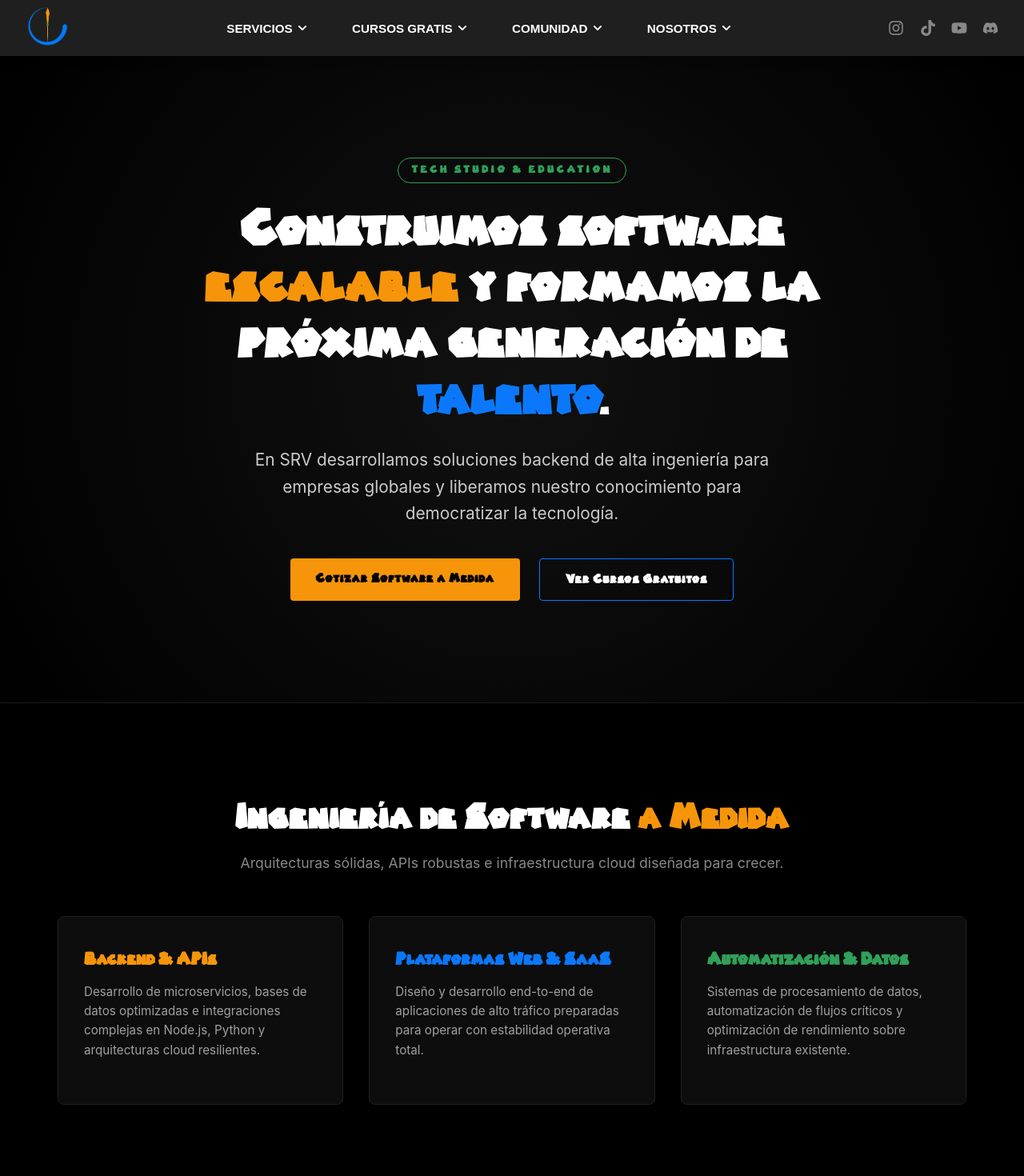
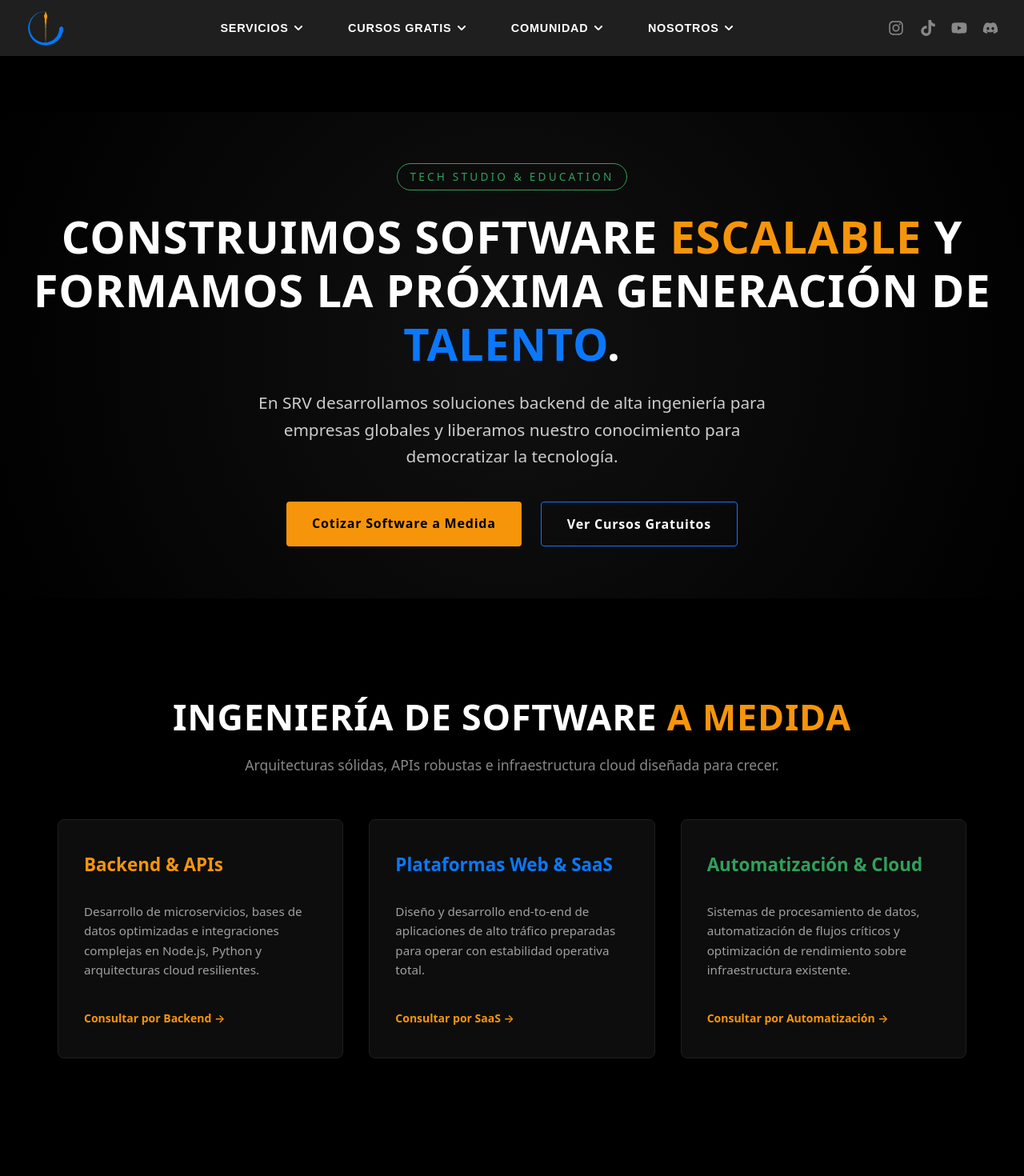
Before and after one commit to SRV-solutions/web, a React (Vite) app: page / in a window 1280 px wide. Shown: the top 1470 px of the page at 80% size. Built offline with nearby package versions, Linux system fonts and the light colour scheme.

Commit message:
add cosas

```diff
--- a/index.html
+++ b/index.html
@@ -28,7 +28,7 @@
   <meta name="twitter:image" content="https://imagenes-landing.s3.us-east-1.amazonaws.com/nuevaweb/logotipo.png" />
   <meta name="twitter:card" content="summary_large_image" />
 
-  <link rel="icon" href="./public/SRV-LOGO.png" />
+  <link rel="icon" href="/SRV-LOGO.png" />
   <title>SRV - Desarrolla tu Potencial Humano</title>
 
   <!-- CSS Styles -->
--- a/src/App.jsx
+++ b/src/App.jsx
@@ -37,10 +37,10 @@ function Layout({ children }) {
   return (
     <>
       <Helmet>
-        <meta name="description" content="Aprende desarrollo web con JavaScript, Python y otras tecnologías backend avanzadas." />
+        <meta name="description" content="Aprende desarrollo web Gratis con JavaScript, Python y otras tecnologías backend avanzadas." />
         <meta name="keywords" content="desarrollo web, backend, JavaScript, Python, desarrollo de software, programación backend" />
         <meta name="author" content="wearesrv" />
-        <meta property="og:title" content="Cursos de Desarrollo Web - Aprende Backend y Más" />
+        <meta property="og:title" content="Cursos de Desarrollo Web - Aprende Gratis Backend y Más" />
         <meta property="og:description" content="Cursos completos sobre desarrollo backend con JavaScript y Python." />
         <meta property="og:url" content="https://wearesrv.com" />
       </Helmet>
--- a/src/components/Footer/style.module.css
+++ b/src/components/Footer/style.module.css
@@ -29,7 +29,7 @@
 }
 
 .section_heading {
-  font-family: 'Retro', sans-serif;
+  font-family:  sans-serif;
   font-size: 1.15rem;
   letter-spacing: 0.08rem;
   margin: 0 0 1.2rem 0;
--- a/src/components/Header/Nav/Index.jsx
+++ b/src/components/Header/Nav/Index.jsx
@@ -1,5 +1,6 @@
+import React from 'react';
 import { useMediaQuery } from 'react-responsive';
-import { Link } from 'react-router-dom';
+import { Link, useLocation } from 'react-router-dom';
 import { FaInstagram, FaTiktok, FaYoutube, FaDiscord, FaChevronDown } from "react-icons/fa";
 import menuData from '../../../data/menuData';
 import MobileNav from './MobileNav/Index';
@@ -7,17 +8,51 @@ import styles from './style.module.css';
 
 const Nav = () => {
   const isMobile = useMediaQuery({ query: "(max-width: 768px)" });
+  const location = useLocation();
 
   if (isMobile) {
     return <MobileNav />;
   }
+
+  // Función para volver arriba de todo suavemente
+  const handleLogoClick = (e) => {
+    if (location.pathname === "/") {
+      e.preventDefault(); // Evita recargar si ya estás en la Home
+      window.scrollTo({
+        top: 0,
+        behavior: "smooth"
+      });
+      // Limpia cualquier hash de la URL si lo hubiera
+      window.history.pushState(null, "", "/");
+    }
+  };
+
+  // Manejador de clics para desplazamientos dentro de la misma página (hash)
+  const handleNavClick = (e, targetUrl) => {
+    if (targetUrl.includes("#")) {
+      const hashId = targetUrl.split("#")[1];
+      const element = document.getElementById(hashId);
+
+      // Si estamos en la Home '/', hacemos scroll directo sin recargar
+      if (location.pathname === "/" && element) {
+        e.preventDefault();
+        element.scrollIntoView({ behavior: "smooth" });
+        window.history.pushState(null, "", targetUrl);
+      }
+    }
+  };
 
   return (
     <header className={styles.header}>
       <nav className={styles.navbar} aria-label="Navegación principal">
         {/* LOGO */}
         <div className={styles.logo_container}>
-          <Link to="/" className={styles.link_logo} aria-label="Inicio">
+          <Link
+            to="/"
+            className={styles.link_logo}
+            aria-label="Inicio"
+            onClick={handleLogoClick}
+          >
             <img className={styles.logo} src="/SRV-LOGO.png" alt="Logo de SRV" />
           </Link>
         </div>
@@ -41,16 +76,32 @@ const Nav = () => {
 
                 {!menu.disabled && (
                   <ul className={styles.dropdown_menu}>
-                    {menu.links.map((link, idx) => (
-                      <li key={idx} className={styles.dropdown_list_item}>
-                        <Link
-                          to={link.to || "#"}
-                          className={styles.dropdown_link}
-                        >
-                          {link.label.toUpperCase()}
-                        </Link>
-                      </li>
-                    ))}
+                    {menu.links.map((link, idx) => {
+                      const isExternal = link.isExternal || link.to.startsWith("http");
+
+                      return (
+                        <li key={idx} className={styles.dropdown_list_item}>
+                          {isExternal ? (
+                            <a
+                              href={link.to}
+                              target="_blank"
+                              rel="noopener noreferrer"
+                              className={styles.dropdown_link}
+                            >
+                              {link.label.toUpperCase()}
+                            </a>
+                          ) : (
+                            <a
+                              href={link.to}
+                              className={styles.dropdown_link}
+                              onClick={(e) => handleNavClick(e, link.to)}
+                            >
+                              {link.label.toUpperCase()}
+                            </a>
+                          )}
+                        </li>
+                      );
+                    })}
                   </ul>
                 )}
               </li>
--- a/src/components/Header/Nav/MobileNav/Index.jsx
+++ b/src/components/Header/Nav/MobileNav/Index.jsx
@@ -37,7 +37,7 @@ const MobileNav = () => {
         <header className={styles.mobileHeader}>
             <div className={styles.navbar}>
                 <Link to="/" className={styles.logoContainer}>
-                    <img src="https://imagenes-landing.s3.us-east-1.amazonaws.com/nuevaweb/logotipo.png" alt="Logo" className={styles.logo} />
+                    <img src="/SRV-LOGO.png" className={styles.logo} />
                 </Link>
                 <button className={styles.menuButton} onClick={toggleMenu}>
                     {menuOpen ? <FaTimes size={24} /> : <FaBars size={24} />}
--- a/src/components/Header/Nav/style.module.css
+++ b/src/components/Header/Nav/style.module.css
@@ -11,7 +11,7 @@
   display: flex;
   justify-content: space-between;
   align-items: center;
-  box-shadow: 0 4px 12px rgba(0, 0, 0, 0.25);
+  box-shadow: 0 4px 12px rgba(0, 0, 0, 0.4);
   position: fixed;
   top: 0;
   left: 0;
@@ -27,9 +27,14 @@
   align-items: center;
 }
 
+.link_logo {
+  display: flex;
+  align-items: center;
+}
+
 .logo {
   transition: transform 0.6s cubic-bezier(0.4, 0, 0.2, 1);
-  width: 55px;
+  width: 50px;
   height: auto;
 }
 
@@ -59,9 +64,10 @@
 .dropdown_title_btn {
   background: transparent;
   border: none;
-  color: #fff;
-  font-weight: 600;
-  font-size: 0.95rem;
+  color: #ffffff;
+  font-weight: 700;
+  font-size: 0.9rem;
+  letter-spacing: 0.05rem;
   cursor: pointer;
   padding: 0.75rem 1rem;
   border-radius: 6px 6px 0 0;
@@ -73,7 +79,7 @@
 
 .dropdown:hover .dropdown_title_btn {
   background-color: #2b2b2b;
-  color: #ffd700;
+  color: #f6950a;
 }
 
 .drop_flecha {
@@ -90,13 +96,16 @@
   position: absolute;
   top: 100%;
   left: 0;
-  min-width: 180px;
+  min-width: 220px;
+  white-space: nowrap;
   background-color: #2b2b2b;
   list-style: none;
   margin: 0;
   padding: 0.5rem 0;
   border-radius: 0 0 6px 6px;
-  box-shadow: 0 8px 16px rgba(0, 0, 0, 0.3);
+  box-shadow: 0 8px 16px rgba(0, 0, 0, 0.4);
+  border: 1px solid #333333;
+  border-top: none;
   opacity: 0;
   visibility: hidden;
   transform: translateY(-8px);
@@ -115,17 +124,18 @@
 
 .dropdown_link {
   display: block;
-  padding: 0.6rem 1.2rem;
+  padding: 0.7rem 1.2rem;
   text-decoration: none;
   color: #e0e0e0;
   font-size: 0.85rem;
+  font-weight: 500;
   letter-spacing: 0.5px;
   transition: background-color 0.2s ease, color 0.2s ease;
 }
 
 .dropdown_link:hover {
   background-color: #383838;
-  color: #ffd700;
+  color: #f6950a;
 }
 
 /* Redes */
@@ -136,14 +146,14 @@
 }
 
 .icons {
-  color: #888;
+  color: #888888;
   display: flex;
   align-items: center;
   transition: color 0.2s ease, transform 0.2s ease;
 }
 
 .icons:hover {
-  color: #ffd700;
+  color: #f6950a;
   transform: translateY(-2px);
 }
 
--- a/src/components/Home/Index.jsx
+++ b/src/components/Home/Index.jsx
@@ -1,17 +1,29 @@
-import React from 'react';
+import React, { useEffect } from 'react';
+import { useLocation } from 'react-router-dom';
 import styles from './style.module.css';
 
-const YOUTUBE_PLAYLIST_URL = 'https://www.youtube.com/@weareSRV/playlists'; // Coloca aquí el link final de tu playlist
-
-// Configuración de WhatsApp (Argentina: +54 9 + código de área + número)
+const YOUTUBE_PLAYLIST_URL = 'https://www.youtube.com/@weareSRV/playlists';
 const PHONE_NUMBER = '5491123869799';
 const WHATSAPP_MESSAGE = encodeURIComponent('Hola, quiero cotizar un software');
 const WHATSAPP_URL = `https://wa.me/${PHONE_NUMBER}?text=${WHATSAPP_MESSAGE}`;
 
 export default function Home() {
+  const { hash } = useLocation();
+
+  // Escucha cambios en el hash de la URL (/#servicios, /#backend, etc.) y hace scroll suave
+  useEffect(() => {
+    if (hash) {
+      const elementId = hash.replace('#', '');
+      const element = document.getElementById(elementId);
+      if (element) {
+        element.scrollIntoView({ behavior: 'smooth' });
+      }
+    }
+  }, [hash]);
+
   return (
     <div className={styles.homeContainer}>
-      {/* Hero Principal: Software a Medida */}
+      {/* Hero Principal */}
       <section className={styles.hero}>
         <div className={`${styles.badge} ${styles.green}`}>Tech Studio & Education</div>
         <h1 className={styles.heroTitle}>
@@ -45,23 +57,52 @@ export default function Home() {
         </div>
 
         <div className={styles.servicesGrid}>
-          <div className={styles.serviceCard}>
+          {/* Tarjeta 1: Backend */}
+          <div id="backend" className={styles.serviceCard}>
             <h3 className={styles.orange}>Backend & APIs</h3>
             <p>
               Desarrollo de microservicios, bases de datos optimizadas e integraciones complejas en Node.js, Python y arquitecturas cloud resilientes.
             </p>
+            <a
+              href={WHATSAPP_URL}
+              target="_blank"
+              rel="noopener noreferrer"
+              className={styles.cardLink}
+            >
+              Consultar por Backend →
+            </a>
           </div>
-          <div className={styles.serviceCard}>
+
+          {/* Tarjeta 2: SaaS */}
+          <div id="saas" className={styles.serviceCard}>
             <h3 className={styles.blue}>Plataformas Web & SaaS</h3>
             <p>
               Diseño y desarrollo end-to-end de aplicaciones de alto tráfico preparadas para operar con estabilidad operativa total.
             </p>
+            <a
+              href={WHATSAPP_URL}
+              target="_blank"
+              rel="noopener noreferrer"
+              className={styles.cardLink}
+            >
+              Consultar por SaaS →
+            </a>
           </div>
-          <div className={styles.serviceCard}>
-            <h3 className={styles.green}>Automatización & Datos</h3>
+
+          {/* Tarjeta 3: Automatización */}
+          <div id="automatizacion" className={styles.serviceCard}>
+            <h3 className={styles.green}>Automatización & Cloud</h3>
             <p>
               Sistemas de procesamiento de datos, automatización de flujos críticos y optimización de rendimiento sobre infraestructura existente.
             </p>
+            <a
+              href={WHATSAPP_URL}
+              target="_blank"
+              rel="noopener noreferrer"
+              className={styles.cardLink}
+            >
+              Consultar por Automatización →
+            </a>
           </div>
         </div>
       </section>
@@ -87,7 +128,7 @@ export default function Home() {
       </section>
 
       {/* Manifiesto SRV */}
-      <section className={styles.section}>
+      <section id="manifiesto" className={styles.section}>
         <div className={styles.manifestoWrapper}>
           <h2 className={styles.sectionTitle}>
             Nuestra <span className={styles.green}>Filosofía</span>
--- a/src/components/Home/style.module.css
+++ b/src/components/Home/style.module.css
@@ -1,20 +1,28 @@
-@font-face {
-  font-family: 'Retro';
-  src: url('../../fonts/retro.otf') format('woff');
-  font-weight: normal;
-  font-style: normal;
+
+
+/* Offset global para navegación y scroll suave */
+:global(html) {
+  scroll-behavior: smooth;
 }
 
+/* Desplazamiento preciso al hacer scroll a subsecciones evitando solape con el Navbar */
+.section,
+.serviceCard {
+  scroll-margin-top: 90px;
+}
+
+/* Contenedor principal de la Home */
 .homeContainer {
   background-color: #000000;
   color: #ffffff;
-  font-family: 'Retro', -apple-system, BlinkMacSystemFont, 'Segoe UI', Roboto, sans-serif;
+  font-family: system-ui, -apple-system, BlinkMacSystemFont, "Segoe UI", Roboto, sans-serif;
   min-height: 100vh;
   width: 100%;
   display: flex;
   flex-direction: column;
   box-sizing: border-box;
   overflow-x: hidden;
+  padding-top: 70px; /* Offset para el Navbar fijo */
 }
 
 /* Colores de Marca */
@@ -30,15 +38,14 @@
 
 /* Hero Section */
 .hero {
-  min-height: 85vh;
+  min-height: 60vh;
   display: flex;
   flex-direction: column;
-  justify-content: center;
+  justify-content: top;
   align-items: center;
   text-align: center;
   padding: 4rem 2rem;
   background: radial-gradient(circle at center, #111111 0%, #000000 100%);
-  border-bottom: 1px solid #1a1a1a;
 }
 
 .badge {
@@ -52,11 +59,13 @@
 }
 
 .heroTitle {
-  font-size: clamp(2rem, 5vw, 4.5rem);
-  line-height: 1.1;
-  max-width: 900px;
+  font-family: system-ui, sans-serif;
+  font-size: clamp(1.8rem, 5vw, 3.5rem);
+  line-height: 1.2;
+  max-width: 1200px;
   margin: 0 0 1.5rem 0;
   letter-spacing: 0.05rem;
+  text-transform: uppercase;
 }
 
 .heroSubtitle {
@@ -65,7 +74,6 @@
   color: #cccccc;
   line-height: 1.6;
   margin: 0 0 2.5rem 0;
-  font-family: -apple-system, BlinkMacSystemFont, 'Segoe UI', Roboto, sans-serif;
 }
 
 .heroActions {
@@ -85,7 +93,7 @@
   text-decoration: none;
   border-radius: 4px;
   letter-spacing: 0.05rem;
-  transition: transform 0.2s, background-color 0.2s;
+  transition: transform 0.2s ease, background-color 0.2s ease;
 }
 
 .btnPrimary:hover {
@@ -103,7 +111,7 @@
   text-decoration: none;
   border-radius: 4px;
   letter-spacing: 0.05rem;
-  transition: background-color 0.2s, transform 0.2s;
+  transition: background-color 0.2s ease, transform 0.2s ease;
 }
 
 .btnSecondary:hover {
@@ -126,18 +134,19 @@
 }
 
 .sectionTitle {
+  font-family: system-ui, sans-serif;
   font-size: clamp(1.8rem, 3.5vw, 2.8rem);
   margin-bottom: 0.8rem;
   letter-spacing: 0.05rem;
+  text-transform: uppercase;
 }
 
 .sectionDescription {
   color: #888888;
   font-size: 1.1rem;
-  font-family: -apple-system, BlinkMacSystemFont, 'Segoe UI', Roboto, sans-serif;
 }
 
-/* Grilla de Servicios (Software a Medida) */
+/* Grilla de Servicios */
 .servicesGrid {
   display: grid;
   grid-template-columns: repeat(auto-fit, minmax(280px, 1fr));
@@ -149,14 +158,18 @@
   border: 1px solid #1f1f1f;
   border-radius: 8px;
   padding: 2.5rem 2rem;
-  transition: border-color 0.3s;
+  transition: border-color 0.3s ease, transform 0.2s ease;
+  display: flex;
+  flex-direction: column;
 }
 
 .serviceCard:hover {
   border-color: #f6950a;
+  transform: translateY(-2px);
 }
 
 .serviceCard h3 {
+  font-family: system-ui, sans-serif;
   font-size: 1.4rem;
   margin: 0 0 1rem 0;
 }
@@ -164,8 +177,23 @@
 .serviceCard p {
   color: #a0a0a0;
   line-height: 1.6;
-  font-family: -apple-system, BlinkMacSystemFont, 'Segoe UI', Roboto, sans-serif;
   font-size: 0.95rem;
+  flex: 1;
+}
+
+.cardLink {
+  display: inline-block;
+  margin-top: 1.5rem;
+  color: #f6950a;
+  text-decoration: none;
+  font-size: 0.875rem;
+  font-weight: 600;
+  transition: opacity 0.2s ease;
+}
+
+.cardLink:hover {
+  opacity: 0.8;
+  text-decoration: underline;
 }
 
 /* Sección de Educación Gratuita */
@@ -178,7 +206,6 @@
 }
 
 .educationWrapper p {
-  font-family: -apple-system, BlinkMacSystemFont, 'Segoe UI', Roboto, sans-serif;
   color: #d1d1d1;
   max-width: 750px;
   margin: 1.5rem auto 2rem auto;
@@ -193,7 +220,6 @@
 }
 
 .manifestoText {
-  font-family: -apple-system, BlinkMacSystemFont, 'Segoe UI', Roboto, sans-serif;
   font-size: 1.15rem;
   line-height: 1.8;
   color: #c4c4c4;
@@ -203,6 +229,7 @@
   margin-top: 2rem;
   font-size: 1.3rem;
   line-height: 1.5;
+  font-weight: 600;
 }
 
 /* Responsive */
@@ -220,7 +247,8 @@
     width: 100%;
   }
 
-  .btnPrimary, .btnSecondary {
+  .btnPrimary,
+  .btnSecondary {
     width: 100%;
     text-align: center;
     box-sizing: border-box;
--- a/src/data/menuData.js
+++ b/src/data/menuData.js
@@ -1,5 +1,5 @@
 const WHATSAPP_URL = "https://wa.me/5491123869799?text=Hola,%20quiero%20cotizar%20un%20software";
-const YOUTUBE_URL = "https://www.youtube.com/@weareSRV";
+const YOUTUBE_URL = "https://www.youtube.com/@weareSRV/playlists";
 const DISCORD_URL = "https://discord.com/invite/QuAmDxrNMu";
 
 const menuData = [
@@ -8,9 +8,9 @@ const menuData = [
     disabled: false,
     links: [
       { label: "Software a Medida", to: WHATSAPP_URL, isExternal: true },
-      { label: "Backend & APIs", to: "/#servicios", isExternal: false },
-      { label: "Plataformas Web & SaaS", to: "/#servicios", isExternal: false },
-      { label: "Automatización & Cloud", to: "/#servicios", isExternal: false },
+      { label: "Backend & APIs", to: "/#backend", isExternal: false },
+      { label: "Plataformas Web & SaaS", to: "/#saas", isExternal: false },
+      { label: "Automatización & Cloud", to: "/#automatizacion", isExternal: false },
     ],
   },
   {
@@ -36,7 +36,7 @@ const menuData = [
     title: "NOSOTROS",
     disabled: false,
     links: [
-      { label: "Manifiesto", to: "/#educacion", isExternal: false },
+      { label: "Manifiesto", to: "/#manifiesto", isExternal: false },
       { label: "Cotizaciones", to: WHATSAPP_URL, isExternal: true },
     ],
   },
```
Also changed, not shown: eslint.config.js (deleted, +0 -38 lines), 2 other files (tests, documents, lock files or other folders).
